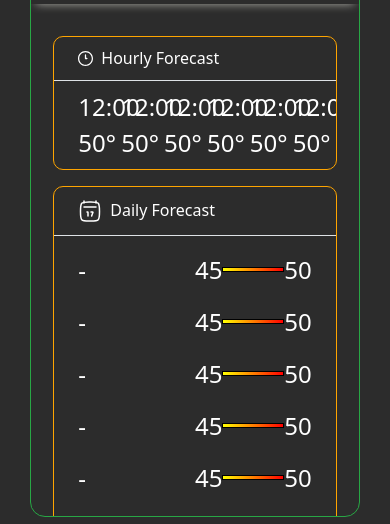
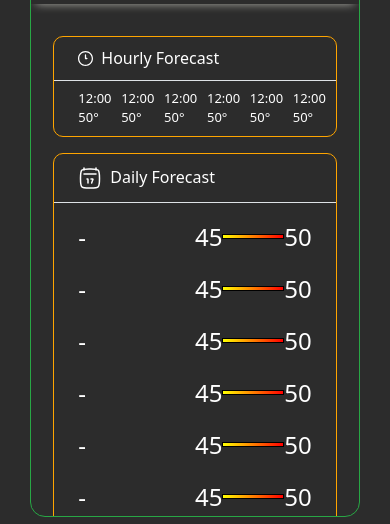
Before and after one commit to hardikgoel25/Weather-App, a plain HTML site: page index.html in a window 390 px wide. Shown: the part 278-802 px from the top of the page. Drawn offline with nearby package versions, Linux system fonts and the light colour scheme; some icons are missing.

Commit message:
responsiveness improved

```diff
--- a/app.js
+++ b/app.js
@@ -13,7 +13,7 @@ const lowTemps = document.querySelectorAll('#l1');
 const pm = document.querySelector('.PM');
 const uv = document.querySelector('.UV');
 
-const apiKey = '2c28a9c722a880f2c1b1a30a6582dd1a';
+const apiKey = '2c28a9c722a880f2c1b1a30a6582dd1a'
 
 let userLat, userLong;
 
--- a/compacter.js
+++ b/compacter.js
@@ -13,7 +13,7 @@ const dailyData = [
 const hourlyForecast = document.getElementById("hourlyForecast");
 hourlyData.forEach(({ time, temp }) => {
   hourlyForecast.innerHTML += `
-    <div class="col-2 d-flex flex-column text-center">
+    <div id="hourText" class="col-2 d-flex flex-column text-center">
       <span class="time">${time}</span>
       <span class="hourTemp">${temp}&deg;</span>
     </div>
--- a/index.html
+++ b/index.html
@@ -9,6 +9,7 @@
     <link href="https://cdn.jsdelivr.net/npm/bootstrap@5.3.3/dist/css/bootstrap.min.css" rel="stylesheet"
         integrity="sha384-QWTKZyjpPEjISv5WaRU9OFeRpok6YctnYmDr5pNlyT2bRjXh0JMhjY6hW+ALEwIH" crossorigin="anonymous">
     <link rel="stylesheet" href="app.css">
+    <link rel="stylesheet" href="media.css">
     <link rel="stylesheet" href="https://cdnjs.cloudflare.com/ajax/libs/weather-icons/2.0.12/css/weather-icons.min.css">
 </head>
 
--- /dev/null
+++ b/media.css
@@ -0,0 +1,5 @@
+@media screen and (max-width: 550px) {
+    #hourText{
+        font-size: small;
+    }
+}
```
